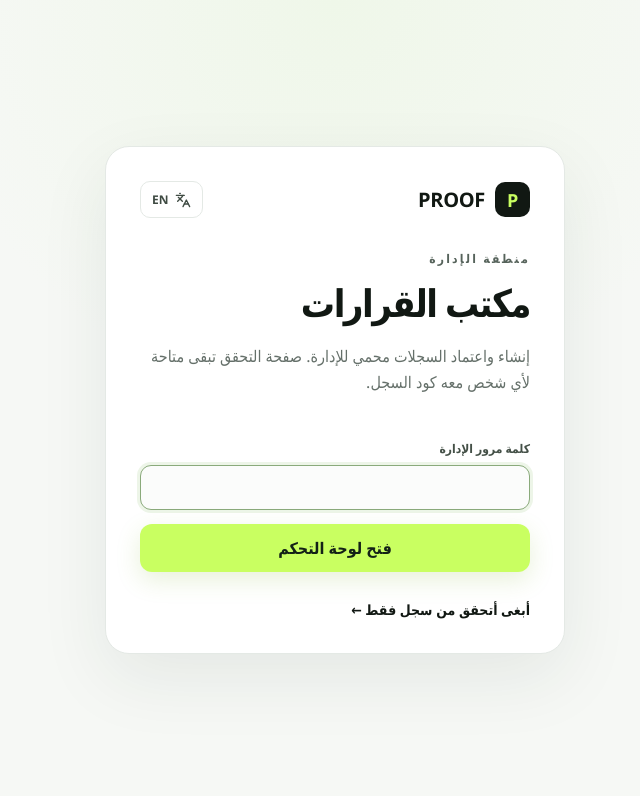
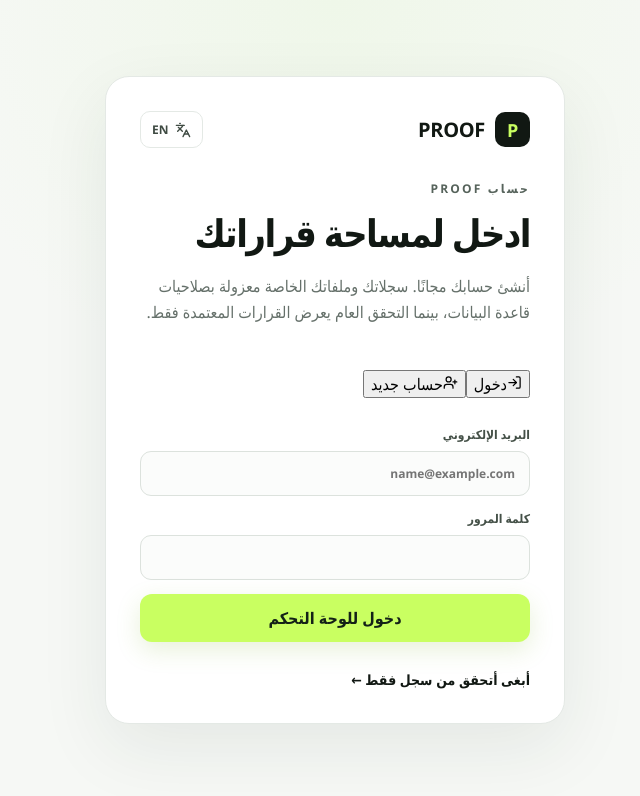
Before and after one commit to 8llo10/PROOF-Verifiable-Decision-Platform, a Next.js app: page /login in a window 1280 px wide. Shown: the top 796 px of the page, without its empty margins (575-1215 px from the left). Built offline with nearby package versions, Linux system fonts and the light colour scheme.

Commit message:
feat: switch login to real Supabase accounts

```diff
--- a/app/login/page.tsx
+++ b/app/login/page.tsx
@@ -1,2 +1,19 @@
-import Link from "next/link";import {Logo} from "@/components/Logo";import {LanguageSwitch} from "@/components/LanguageSwitch";import {resolveLang,withLang} from "@/lib/i18n";
-export default async function Login({searchParams}:{searchParams:Promise<{error?:string;lang?:string}>}){const q=await searchParams;const lang=resolveLang(q.lang);const ar=lang==="ar";return <main className="login-page" dir={ar?"rtl":"ltr"}><div className="login-card"><div className="login-top"><Link href={withLang("/",lang)}><Logo/></Link><LanguageSwitch lang={lang}/></div><div><span className="eyebrow">{ar?"منطقة الإدارة":"RESTRICTED AREA"}</span><h1>{ar?"مكتب القرارات":"Decision desk"}</h1><p>{ar?"إنشاء واعتماد السجلات محمي للإدارة. صفحة التحقق تبقى متاحة لأي شخص معه كود السجل.":"Create and approve records securely. Public verification remains accessible to anyone with a record code."}</p></div><form action="/api/login" method="post"><input type="hidden" name="lang" value={lang}/><label>{ar?"كلمة مرور الإدارة":"Admin password"}<input type="password" name="password" required autoFocus/></label>{q.error&&<div className="error-box">{ar?"كلمة المرور غير صحيحة.":"Incorrect password."}</div>}<button className="button button-primary button-wide">{ar?"فتح لوحة التحكم":"Unlock dashboard"}</button></form><Link className="text-link" href={withLang("/verify",lang)}>{ar?"أبغى أتحقق من سجل فقط ←":"I only need to verify a record →"}</Link></div></main>}
+import Link from "next/link";
+import { Logo } from "@/components/Logo";
+import { LanguageSwitch } from "@/components/LanguageSwitch";
+import { AuthForm } from "@/components/AuthForm";
+import { resolveLang, withLang } from "@/lib/i18n";
+
+export default async function Login({ searchParams }: { searchParams: Promise<{lang?:string}> }) {
+  const q = await searchParams;
+  const lang = resolveLang(q.lang);
+  const ar = lang === "ar";
+  return <main className="login-page" dir={ar ? "rtl" : "ltr"}>
+    <div className="login-card">
+      <div className="login-top"><Link href={withLang("/", lang)}><Logo/></Link><LanguageSwitch lang={lang}/></div>
+      <div><span className="eyebrow">{ar ? "حساب PROOF" : "PROOF ACCOUNT"}</span><h1>{ar ? "ادخل لمساحة قراراتك" : "Your decision workspace"}</h1><p>{ar ? "أنشئ حسابك مجانًا. سجلاتك وملفاتك الخاصة معزولة بصلاحيات قاعدة البيانات، بينما التحقق العام يعرض القرارات المعتمدة فقط." : "Create a free account. Your private records and evidence are isolated by database policies, while public verification exposes approved records only."}</p></div>
+      <AuthForm lang={lang}/>
+      <Link className="text-link" href={withLang("/verify",lang)}>{ar ? "أبغى أتحقق من سجل فقط ←" : "I only need to verify a record →"}</Link>
+    </div>
+  </main>;
+}
```
